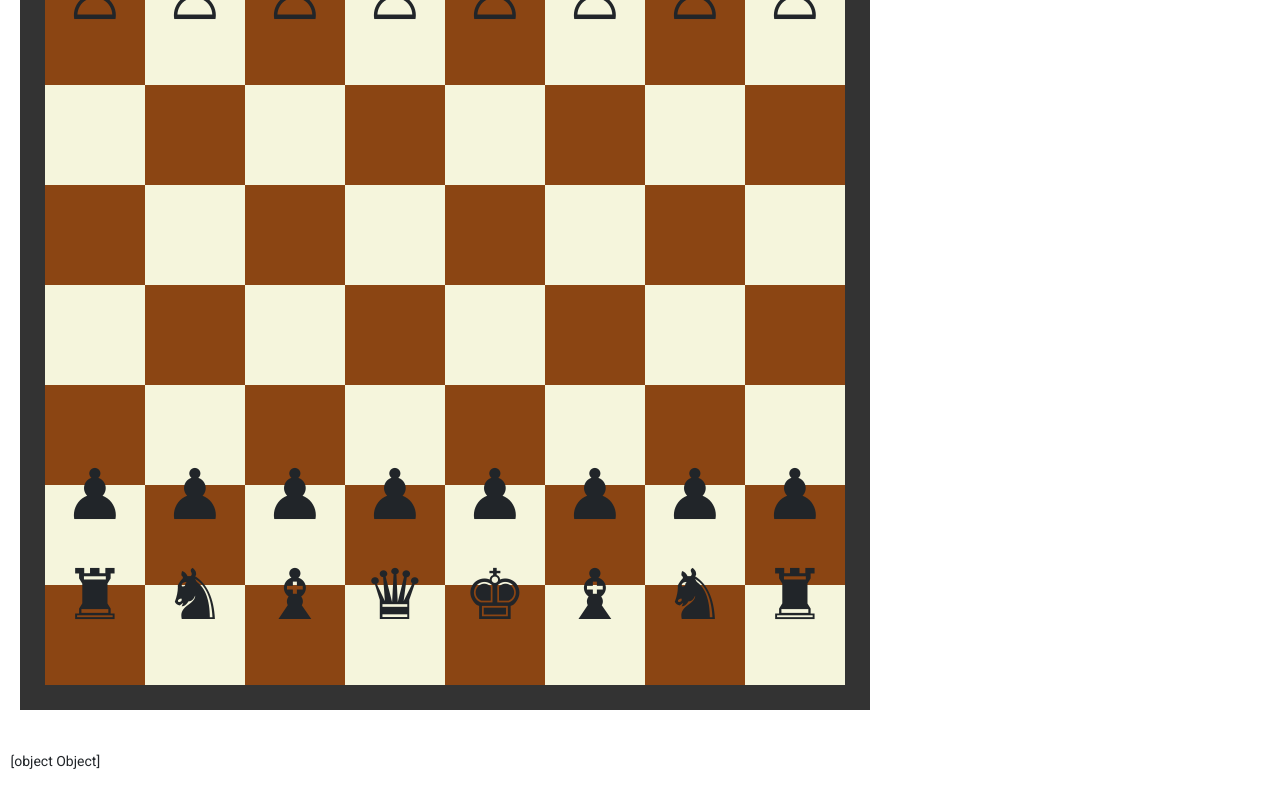
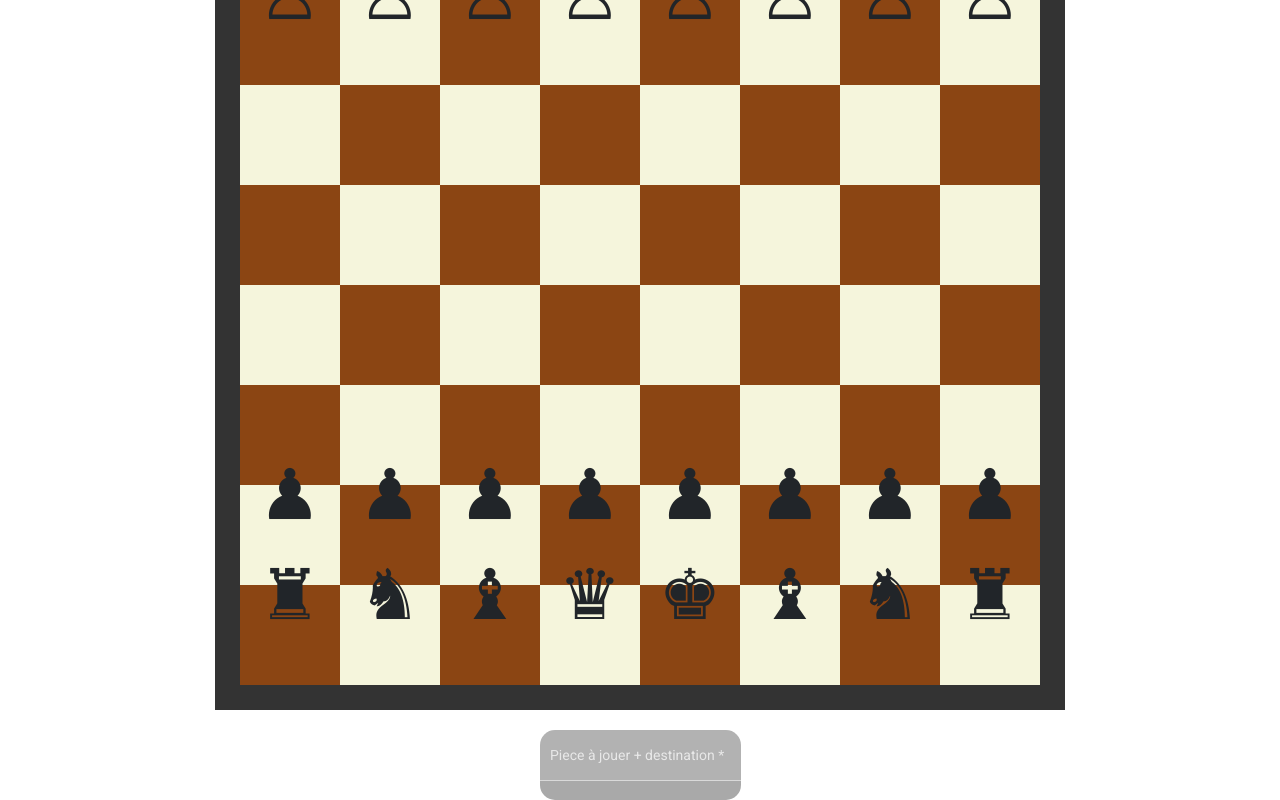
Before and after one commit to Raph-Tnd/collaborative-chess-play, an Angular app in the folder Front-end/Collaborative-ChessPlay/: page /play in a window 1280 px wide. Shown: the part 160-960 px from the top of the page. Built offline with nearby package versions, Linux system fonts and the light colour scheme.

Commit message:
Add form for moving piece -> need backend's link

```diff
--- a/Front-end/Collaborative-ChessPlay/src/app/app.module.ts
+++ b/Front-end/Collaborative-ChessPlay/src/app/app.module.ts
@@ -4,7 +4,7 @@ import { BrowserModule } from '@angular/platform-browser';
 import { AppRoutingModule } from './app-routing.module';
 import { AppComponent } from './app.component';
 import { CcpCadreCentralPpComponent } from './ccp-cadre-central-pp/ccp-cadre-central-pp.component';
-import { FormsModule } from '@angular/forms';
+import {FormsModule, ReactiveFormsModule} from '@angular/forms';
 import { ChessBoardComponent } from './chess-board/chess-board.component';
 import { PieceComponent } from './piece/piece.component';
 import { MatInputModule } from "@angular/material/input";
@@ -24,7 +24,8 @@ import { BrowserAnimationsModule } from '@angular/platform-browser/animations';
     FormsModule,
     BrowserAnimationsModule,
     MatFormFieldModule,
-    MatInputModule
+    MatInputModule,
+    ReactiveFormsModule
   ],
   providers: [],
   bootstrap: [AppComponent]
--- a/Front-end/Collaborative-ChessPlay/src/app/chess-board/chess-board.component.html
+++ b/Front-end/Collaborative-ChessPlay/src/app/chess-board/chess-board.component.html
@@ -11,7 +11,7 @@
 </div>
 -->
 
-
+<div class="main">
   <div class="chessboard">
     <div *ngFor="let row of BOARD; let i = index">
       <div *ngFor="let pieceBoard of row; let j = index">
@@ -20,17 +20,18 @@
     </div>
   </div>
 
-<div class="inputZone">
-  <mat-form-field appearance="fill">
+  <div class="moveForm">
+    <mat-form-field class="moveFormField" appearance="fill">
       <mat-label>Piece à jouer + destination</mat-label>
-     <input type="text" class="form-control" matInput [(ngModel)] = "moveFormControl" (keyup.enter)="onEnter()" placeholder="Ex: A1B2">
-      <mat-error *ngIf="moveFormControl.hasError('pattern') && moveFormControl.hasError('required')">
+      <input type="text" matInput [formControl] = "moveFormControl" [errorStateMatcher]="matcher"
+             (keyup.enter)="onSubmit()" placeholder="Ex: A1B2">
+
+      <mat-error *ngIf="moveFormControl.hasError('pattern') && !moveFormControl.hasError('required')">
         Mouvement invalide
       </mat-error>
       <mat-error *ngIf="moveFormControl.hasError('required')">
         Veuillez écrire un mouvement
       </mat-error>
     </mat-form-field>
-
-
   </div>
+</div>
--- a/Front-end/Collaborative-ChessPlay/src/app/chess-board/chess-board.component.scss
+++ b/Front-end/Collaborative-ChessPlay/src/app/chess-board/chess-board.component.scss
@@ -3,6 +3,10 @@
   height: 850px;
   margin: 20px;
   border: 25px solid #333;
+  position: relative;
+  margin-left: auto;
+  margin-right: auto;
+
 }
 
 .beige{
@@ -21,8 +25,31 @@
   width: 100px;
   height: 100px;
   background-color: saddlebrown;
-  font-size: 70px;
+    font-size: 70px;
   text-align: center;
   display: table-cell;
   vertical-align: middle;
 }
+
+.moveFormField{
+  width: auto;
+  height: auto;
+  background-color:darkgrey;
+  border-radius: 15px;
+}
+
+.moveForm{
+  width: auto;
+  height: auto;
+  position:relative;
+  margin-left: auto;
+  margin-right: auto;
+}
+
+.main{
+  width:100%;
+  height: 100%;
+  display: flex;
+  flex-direction: column;
+  align-items: center;
+}
--- a/Front-end/Collaborative-ChessPlay/src/app/chess-board/chess-board.component.ts
+++ b/Front-end/Collaborative-ChessPlay/src/app/chess-board/chess-board.component.ts
@@ -1,5 +1,14 @@
 import {Component, Input, OnInit} from '@angular/core';
-import {FormControl, Validators} from "@angular/forms";
+import {FormControl, FormGroupDirective, NgForm, Validators} from "@angular/forms";
+import {ErrorStateMatcher} from "@angular/material/core";
+
+/** Error when invalid control is dirty, touched, or submitted. */
+export class MyErrorStateMatcher implements ErrorStateMatcher {
+  isErrorState(control: FormControl | null, form: FormGroupDirective | NgForm | null): boolean {
+    const isSubmitted = form && form.submitted;
+    return !!(control && control.invalid && (control.dirty || control.touched || isSubmitted));
+  }
+}
 
 @Component({
   selector: 'app-chess-board',
@@ -46,20 +55,27 @@ export class ChessBoardComponent implements OnInit {
     }
   }
 
-
-
   moveFormControl = new FormControl('',[
     Validators.required,
     Validators.pattern("^[a-hA-H][0-8][a-hA-H][0-8]$")
   ])
 
+  matcher = new MyErrorStateMatcher();
+
   parseMove(move : string){
 
   }
 
-  onEnter(){
-    console.log(this.moveField);
-    this.moveField = "";
+  onSubmit(){
+    this.moveFormControl.markAllAsTouched();
+    if (this.moveFormControl.invalid){
+
+    }
+    else{
+      //submit to back
+    }
+    this.moveFormControl;
+    this.moveFormControl.reset();
   }
 
 
```
Lines whose indentation alone changed are shown as unchanged.
